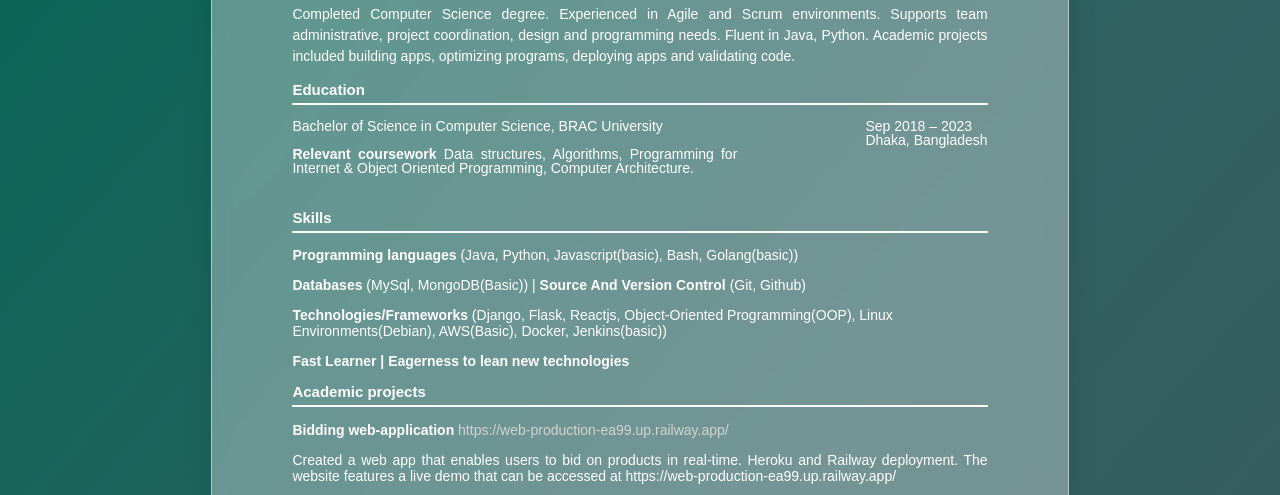
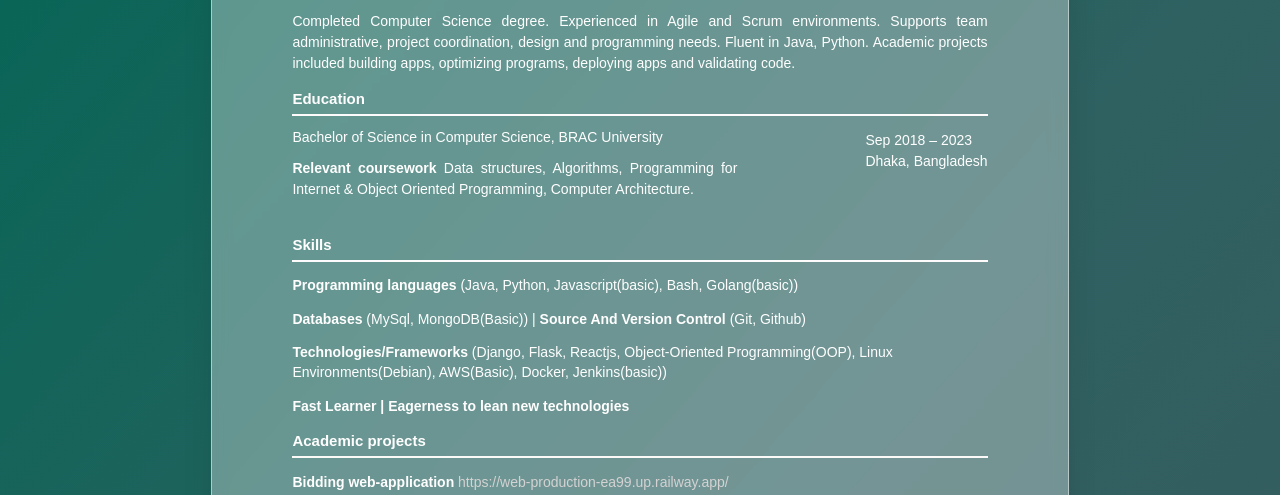
Before and after one commit to mah-moh/html_assignments, a plain HTML site: page index.html in a window 1280 px wide. Shown: the part 275-770 px from the top of the page. Drawn offline with Linux system fonts and the light colour scheme.

Commit message:
final commit

```diff
--- a/index.html
+++ b/index.html
@@ -40,12 +40,12 @@
             <div id="degrees-passing">
                 <div id="degrees" style="width: 80%;">
                     <p>Bachelor of Science in Computer Science, BRAC University</p>
-                    <p style="width: 80%;"><b>Relevant coursework</b> Data structures, Algorithms, Programming for Internet &
+                    <p style="width: 80%; line-height: 1.5;"><b>Relevant coursework</b> Data structures, Algorithms, Programming for Internet &
                         Object Oriented Programming, Computer Architecture.
                     </p>
 
                 </div>
-                <div id="passing-year" style="margin-top: 1em;">
+                <div id="passing-year" style="margin-top: 1em; line-height: 1.5;">
                     Sep 2018 – 2023<br>
                     Dhaka, Bangladesh
                 </div>
--- a/style.css
+++ b/style.css
@@ -1,6 +1,6 @@
 body {
-    font-family: Arial, Helvetica, sans-serif;
-
+    font-family: Sans-Serif;
+    line-height: 1.4;
     background: rgb(2,102,85);
     background: linear-gradient(131deg, rgba(2,102,85,1) 0%, rgba(47,97,97,1) 58%, rgba(56,90,94,1) 100%);
 }
```
